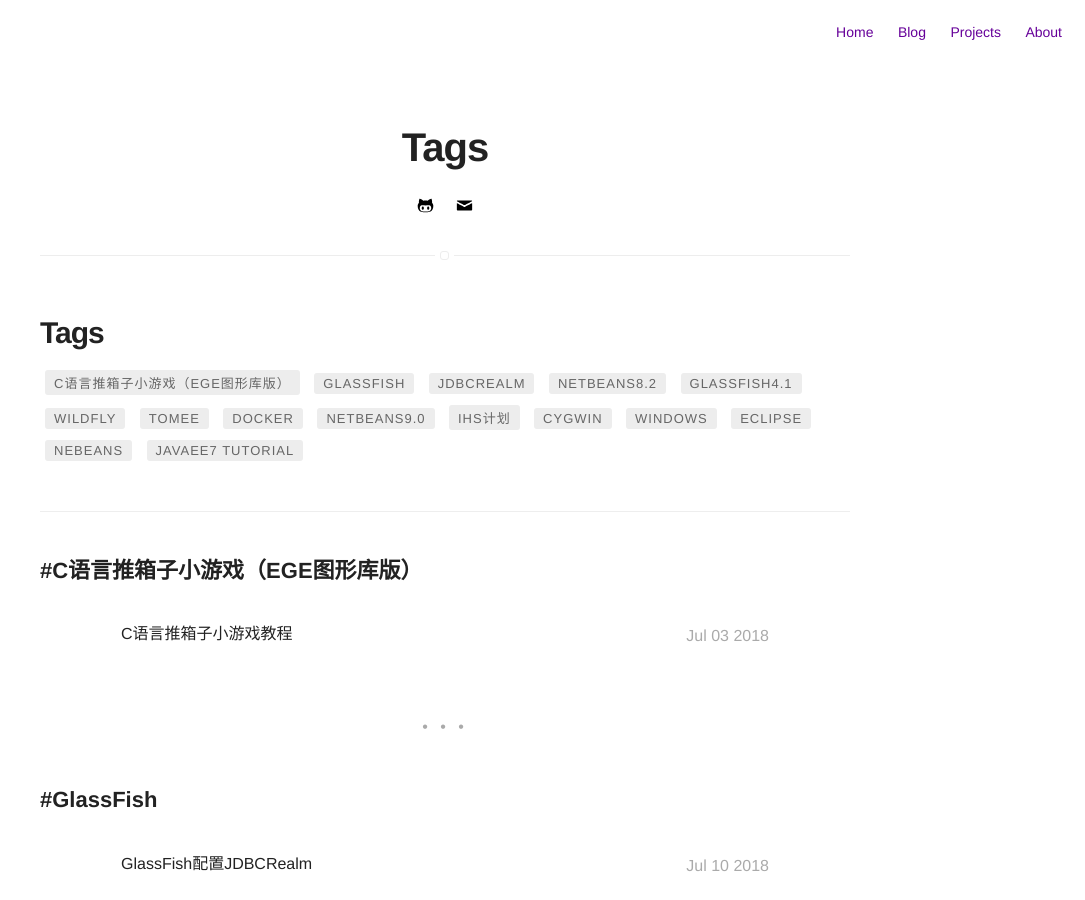
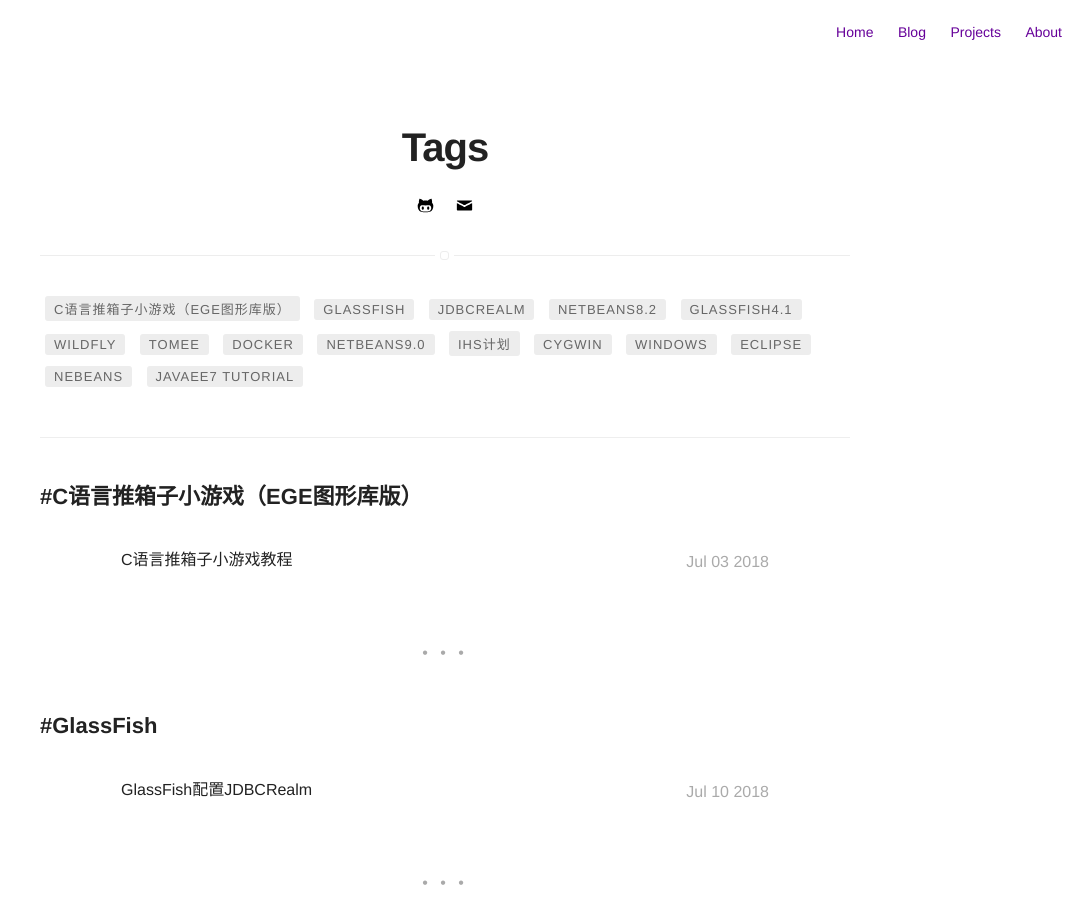
Before and after one commit to dawsonlee1790/dawsonlee1790.github.io, a Jekyll site: the page built from tags.html, in a window 1280 px wide and 900 px high. Shown: the whole window, without its empty margins (195-1280 px from the left). Built offline with Jekyll 4.4.1, drawn with Linux system fonts in a browser that asks for light colours.

Commit message:
删除tags.html中的<h1>Tags</h1>

```diff
--- a/tags.html
+++ b/tags.html
@@ -3,8 +3,6 @@
 title: Tags
 ---
 <section class="list">
-    <h1 class="title">Tags</h1>
-
     {% assign tags_list = site.tags %}
 
     {% if tags_list.first[0] == null %}
```
